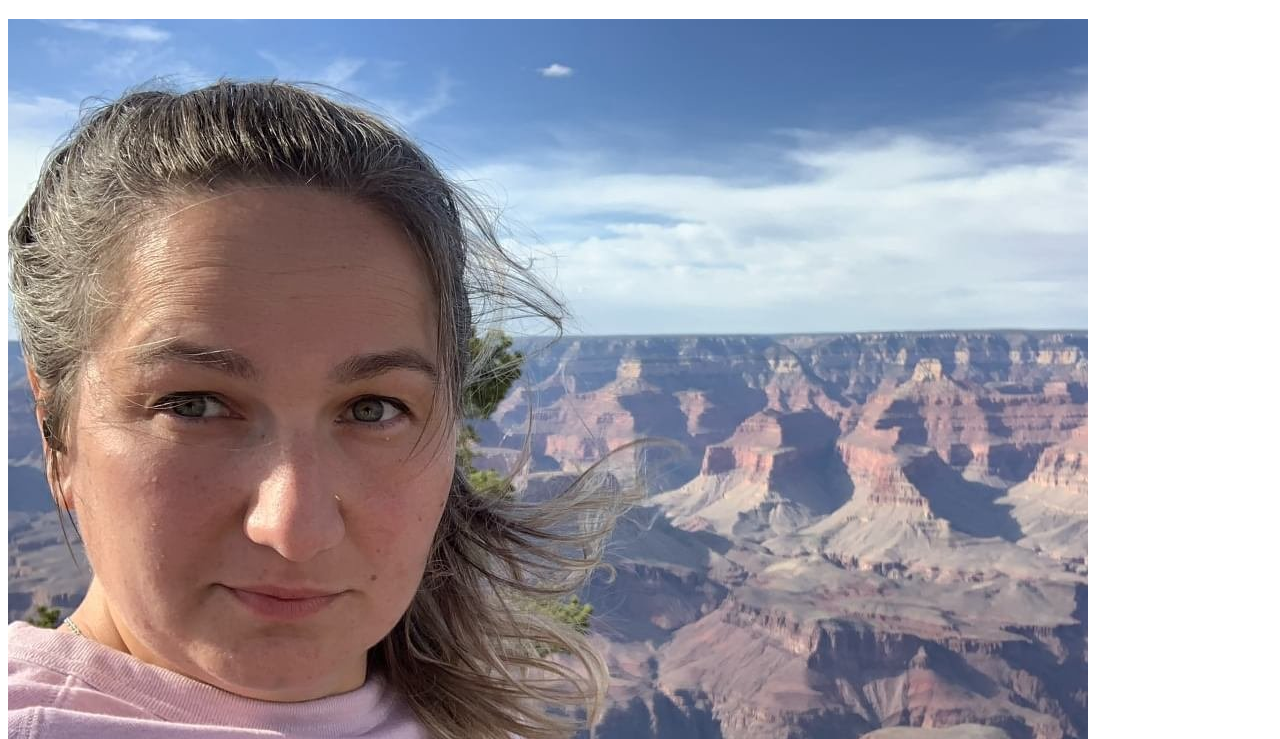
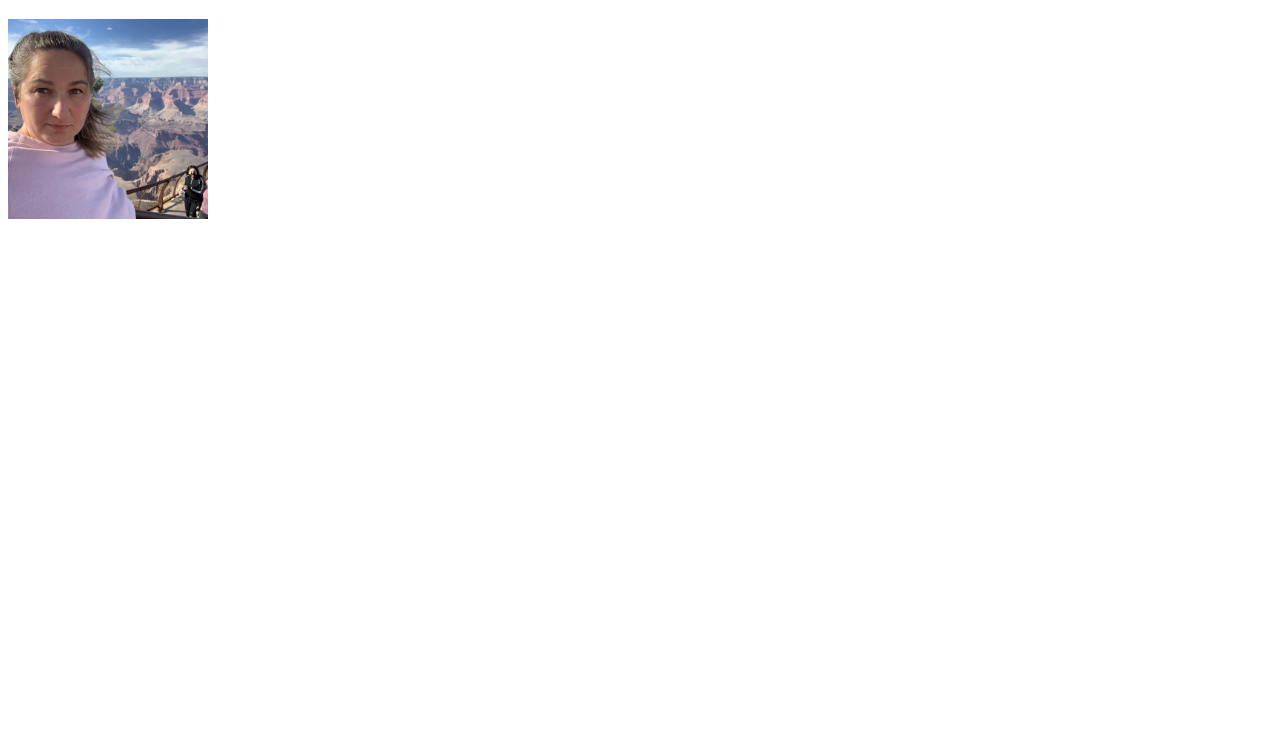
Before and after one commit to anna-krupskaia/anna-krupskaia.github.io, a plain HTML site: page index.html in a window 1280 px wide. Shown: the part 61-800 px from the top of the page. Drawn offline with Linux system fonts and the light colour scheme.

Commit message:
Update index.html

```diff
--- a/index.html
+++ b/index.html
@@ -8,6 +8,6 @@
 </head>
 <body>
     <h1>Anna Krupskaia portfolio </h1>
-    <img src="grand_canyon.jpg" alt="Anna's picture">
+    <img src="grand_canyon.jpg" alt="Anna's picture" width="200">
 </body>
 </html>
```
